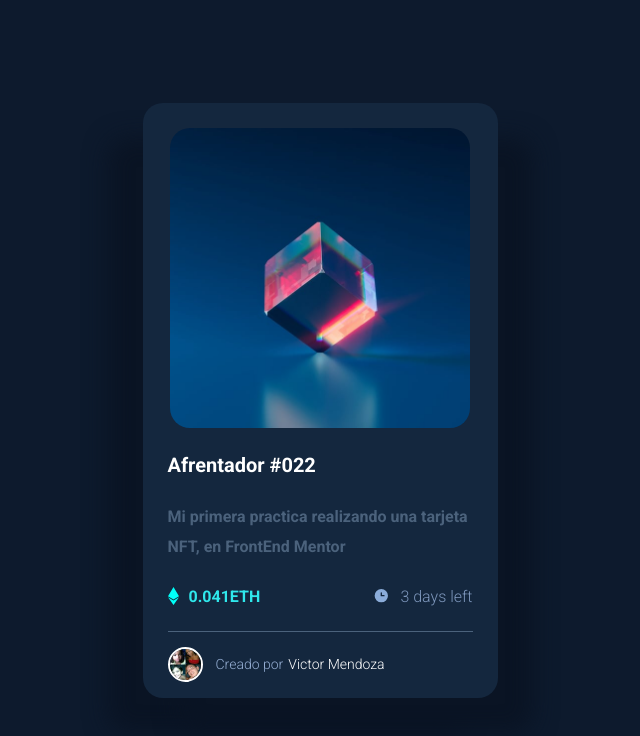
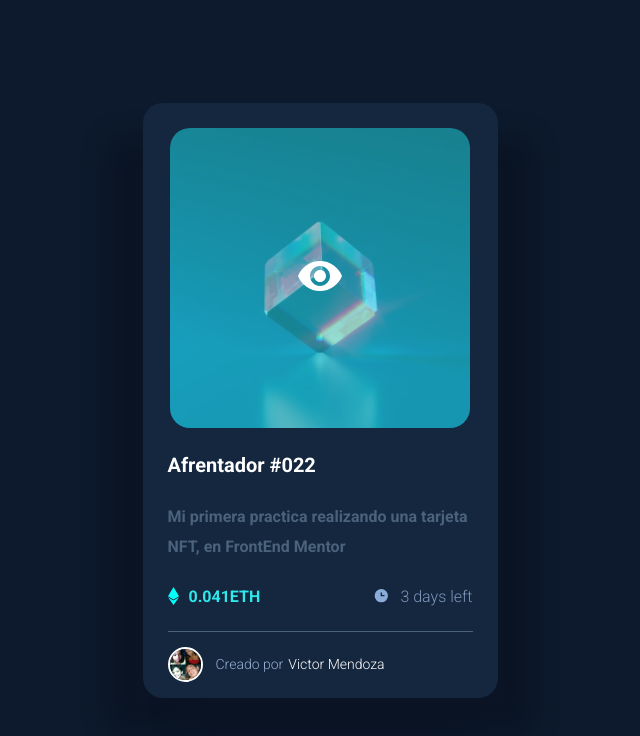
Before and after one commit to afrentador/nft-card, a plain HTML site: page index.html in a window 1280 px wide. In both pictures the pointer is over the element 640 px from the left and 277 px from the top of the page. Shown: the whole page, without its empty margins (320-960 px from the left). Drawn offline with Linux system fonts and the light colour scheme.

Commit message:
Proyecto Finalizado 12/05/2023

```diff
--- a/css/style.css
+++ b/css/style.css
@@ -35,6 +35,15 @@ body{
     background-repeat: no-repeat;
     cursor: pointer;
 }
+.main_image-card:hover:after{
+    display: grid;
+    place-items:center;
+    border-radius: 20px;
+    content: url(/images/icon-view.svg);
+    background-color: #2fe9ec81;
+    width: 300px;
+    height: 300px;
+}
 .main_title{
     padding-top: 25px;
 }
@@ -44,6 +53,9 @@ body{
     color:#fff;
     font-weight: bold;
     cursor: pointer;
+}
+.main_title h2:hover{
+    color:#2FE8EC;
 }
 .main_title p{
     line-height: 30px;
@@ -90,3 +102,6 @@ body{
     text-transform: capitalize;
     cursor: pointer;
 }
+.main_avatar-name:hover{
+    color:#2FE8EC;
+}
--- a/index.html
+++ b/index.html
@@ -15,7 +15,9 @@
 <body>
   <div class="main">
     <div class="main_image">
-      <div class="main_image-card"></div>
+      <div class="main_image-card">
+        <!-- Aqui va una imagen agregada por CSS -->
+      </div>
     </div>
     <div class="main_title">
       <h2>Afrentador #022</h2>
```
